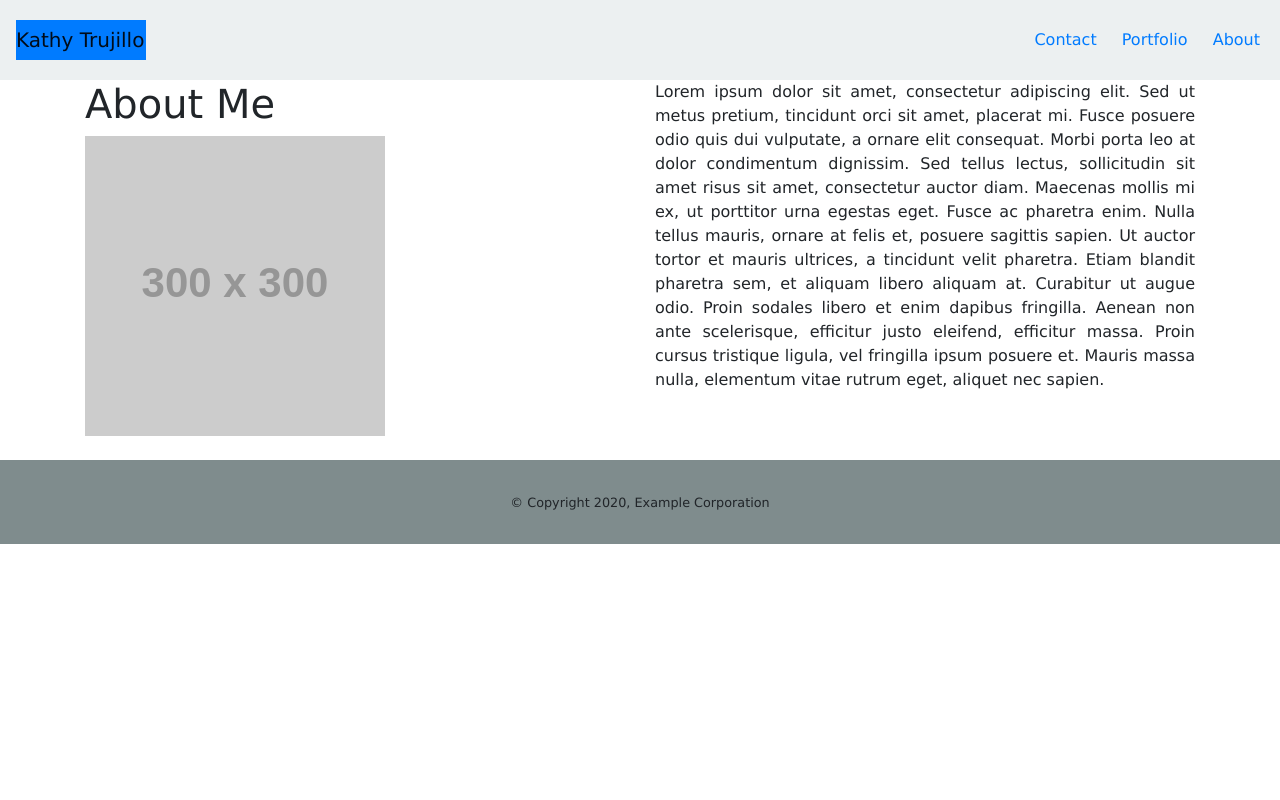
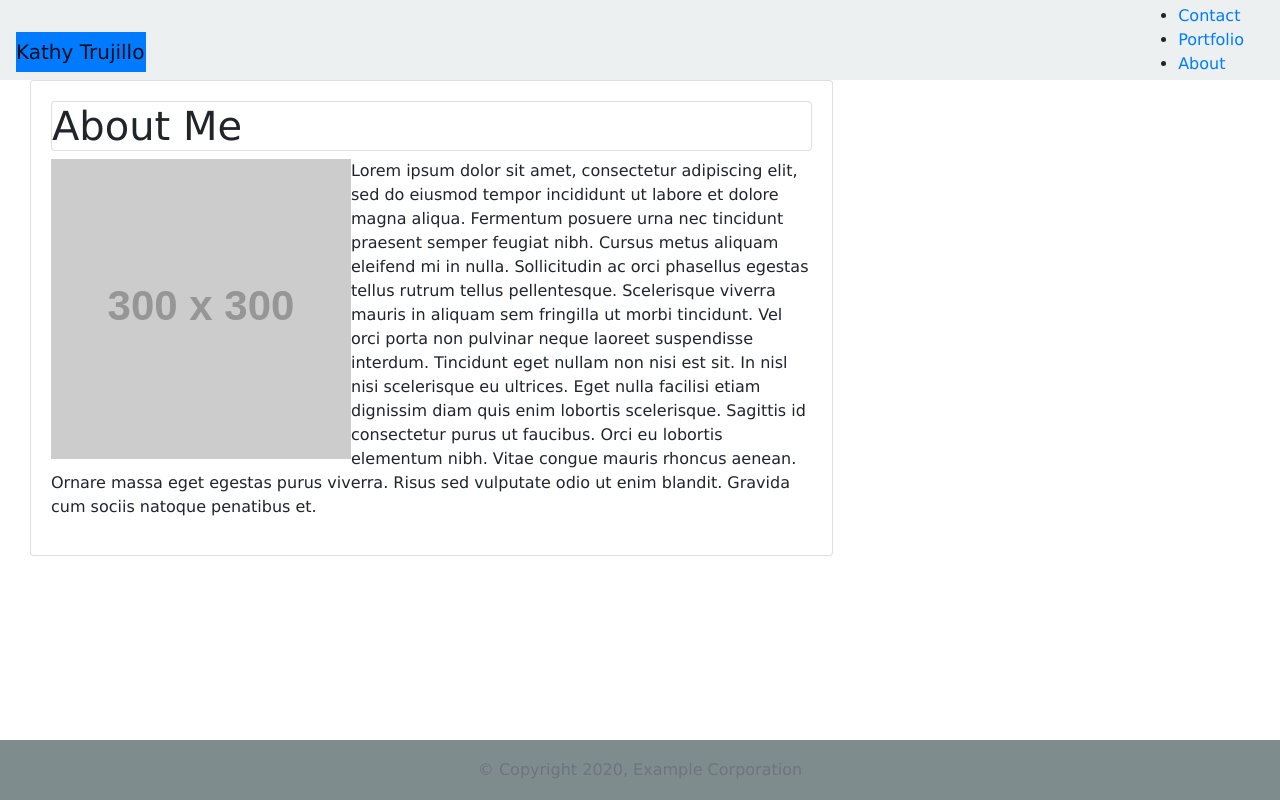
Before and after one commit to trukat/Bootstrap_portfolio, a plain HTML site: page index.html in a window 1280 px wide. Drawn offline with nearby package versions, Linux system fonts and the light colour scheme; placeholder pictures from the web are drawn by us.

Commit message:
added sticky footer

```diff
--- a/Assets/css/reset.css
+++ b/Assets/css/reset.css
@@ -1,4 +1,3 @@
 * {
-    margin: 0;
-    font-family: 'Lucida Sans', 'Lucida Sans Regular', 'Lucida Grande', 'Lucida Sans Unicode', Geneva, Verdana, sans-serif
+    font-family: 'Lucida Sans', 'Lucida Sans Regular', 'Lucida Grande', 'Lucida Sans Unicode', Geneva, Verdana, sans-serif;
 }
--- a/Assets/css/style.css
+++ b/Assets/css/style.css
@@ -1,14 +1,30 @@
-  /* .bg {
-    background-image: url("https://i.redd.it/qwd83nc4xxf41.jpg");
+// Small devices (landscape phones, 576px and up)
+@media (min-width: 400px) { ... }
+
+// Medium devices (tablets, 768px and up)
+@media (min-width: 768px) { ... }
+
+// Large devices (desktops, 992px and up)
+@media (min-width: 992px) { ... }
+
+html, body {
     height: 100%;
-    background-position: center;
-    background-repeat: no-repeat;
-    background-size: cover;
-  } */
+    margin: 0;
+}
 
 .my-name {
     background-color: #007bff;
     width: 130px;
+}
+
+/* main,
+footer,
+nav {
+    display: block;
+} */
+
+.card {
+    width: auto;
 }
 
 nav {
@@ -17,37 +33,34 @@ nav {
 }
 
 .nav-items {
-    position: absolute;
+    position: relative;
     top: 50%;
     right: 20px;
     transform: translate(0%, -50%);
 }
 
-.nav-items li {
+.nav-items a {
     display: inline;
 }
 
-.nav-items li:not(:last-child) {
+.nav-items a:not(:last-child) {
     margin-right: 20px;
 }
 
-main {
-    height: 80vh;
+
+.img-responsive {
+    float: left;
 }
 
 
-.left {
-    width: 50%;
-    height: 80vh;
-}
-
-.center {
-    position: absolute;
-}
-
 footer {
-    padding: 30px;
+    position: fixed;
+    text-align: center;
+    bottom: 0;
+    margin-top: auto;
+    width: 100%;
+    height: 60px;
+    line-height: 60px;
     background-color: #7f8c8d;
-    position: relative;
     text-align: center;
   }
--- a/index.html
+++ b/index.html
@@ -21,37 +21,41 @@
       <div class="my-name">
         <a class="navbar-brand" href="#">Kathy Trujillo</a>
       </div>
+
         <ul class="nav-items">
-          <li class="nav-item">
+          <li>
             <a class= "Contact" href="./contact.html">Contact</a>
           </li>
-          <li class="nav-item">
+          <li>
             <a class="Portfolio" href="./portfolio.html">Portfolio</a>
           </li>
-          <li class="nav-item">
+          <li>
           <a class="About" href="./index.html">About</a>
           </li>
         </ul>
       </div>
     </nav>
+    <section>
+      <div class="container-fluid">
+        <!-- <div class="row"> -->
+          <div class="col-sm-8">
+            <div class="card">
+              <div class="card-body">
+              <h1 class="card header">About Me</h1>
+                <img class="img-responsive" src="http://placehold.it/300x300" alt="Profile Image">
+                  <p class="card-text">Lorem ipsum dolor sit amet, consectetur adipiscing elit, sed do eiusmod tempor incididunt ut labore et dolore magna aliqua. Fermentum posuere urna nec tincidunt praesent semper feugiat nibh. Cursus metus aliquam eleifend mi in nulla. Sollicitudin ac orci phasellus egestas tellus rutrum tellus pellentesque. Scelerisque viverra mauris in aliquam sem fringilla ut morbi tincidunt. Vel orci porta non pulvinar neque laoreet suspendisse interdum. Tincidunt eget nullam non nisi est sit. In nisl nisi scelerisque eu ultrices. Eget nulla facilisi etiam dignissim diam quis enim lobortis scelerisque. Sagittis id consectetur purus ut faucibus. Orci eu lobortis elementum nibh. Vitae congue mauris rhoncus aenean. Ornare massa eget egestas purus viverra. Risus sed vulputate odio ut enim blandit. Gravida cum sociis natoque penatibus et.
+                  <div class="col-sm-4">
+                  </div>
+              </div>
+            </div>
+          </div>
+    </section>
 
-    <div class="container">
-      <div class="row">
-        <div class="col-md-6 col-sm-12">
-          <h1 class="page header">About Me</h1>
-          <img class="img-responsive" src="http://placehold.it/300x300" alt="Profile Image">
-        </div>
-        <div class="col-md-6 col-sm-12">
-          <p class="text-justify">
-            Lorem ipsum dolor sit amet, consectetur adipiscing elit. Sed ut metus pretium, tincidunt orci sit amet, placerat mi. Fusce posuere odio quis dui vulputate, a ornare elit consequat. Morbi porta leo at dolor condimentum dignissim. Sed tellus lectus, sollicitudin sit amet risus sit amet, consectetur auctor diam. Maecenas mollis mi ex, ut porttitor urna egestas eget. Fusce ac pharetra enim. Nulla tellus mauris, ornare at felis et, posuere sagittis sapien. Ut auctor tortor et mauris ultrices, a tincidunt velit pharetra. Etiam blandit pharetra sem, et aliquam libero aliquam at. Curabitur ut augue odio. Proin sodales libero et enim dapibus fringilla. Aenean non ante scelerisque, efficitur justo eleifend, efficitur massa. Proin cursus tristique ligula, vel fringilla ipsum posuere et. Mauris massa nulla, elementum vitae rutrum eget, aliquet nec sapien.</p>
-        </div>
+    <footer class="footer">
+      <div class="container">
+          <span class="text-muted">&copy; Copyright 2020, Example Corporation</span>
       </div>
-    </div>
-
-    <br>
-    <footer>
-      <small>&copy; Copyright 2020, Example Corporation</small>
-    </footer>
+  </footer>
 
     <!-- Javscript starts here -->
     <script
```
